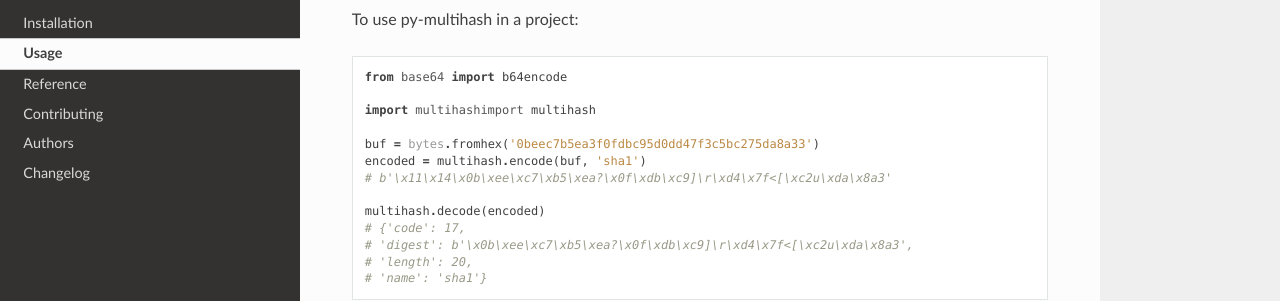
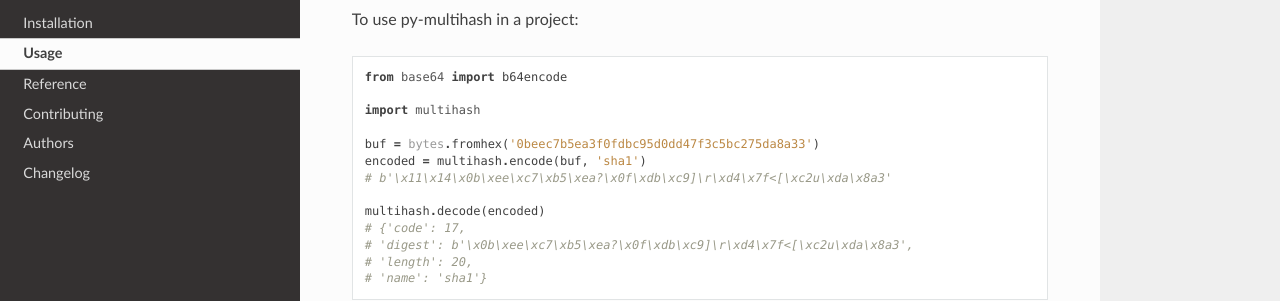
Before and after one commit to carsonfarmer/py-multihash, a Sphinx documentation site: the page built from docs/usage.rst, in a window 1280 px wide. Shown: the part 152-453 px from the top of the page. Built offline with Sphinx 7.4.7 and the Read the Docs theme 2.0.0, drawn with Linux system fonts in a browser that asks for light colours.

Commit message:
update examples and imports

```diff
--- a/README.rst
+++ b/README.rst
@@ -15,7 +15,7 @@ Overview
     * - package
       - | |version| |wheel| |supported-versions| |supported-implementations|
 
-.. |docs| image:: https://readthedocs.org/projects/py-multihash/badge/?style=flat
+.. |docs| image:: https://readthedocs.org/projects/py-multihash/badge/?style=flat&version=latest
     :target: https://readthedocs.org/projects/py-multihash
     :alt: Documentation Status
 
--- a/docs/usage.rst
+++ b/docs/usage.rst
@@ -6,7 +6,7 @@ To use py-multihash in a project::
 
     from base64 import b64encode
 
-    import multihashimport multihash
+    import multihash
 
     buf = bytes.fromhex('0beec7b5ea3f0fdbc95d0dd47f3c5bc275da8a33')
     encoded = multihash.encode(buf, 'sha1')
```
Also changed, not shown: other parts of README.rst (+1 -1 lines).
